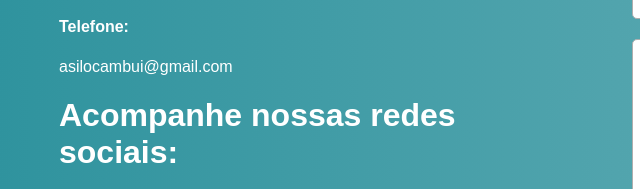
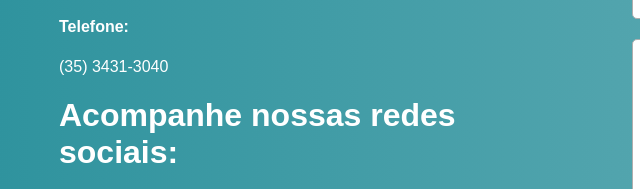
Before and after one commit to beletate/asilo-cambui, a plain HTML site: page contato.html in a window 1280 px wide. Shown: the part 374-563 px from the top of the page, 5-645 px from the left. Drawn offline with Linux system fonts and the light colour scheme.

Commit message:
Mudando o telefone da instituicao

```diff
--- a/contato.html
+++ b/contato.html
@@ -35,7 +35,7 @@
             </div>
             <div>
                 <h4>Telefone:</h4>
-                <p>asilocambui@gmail.com</p>
+                <p>(35) 3431-3040</p>
 
             </div>
 
```
